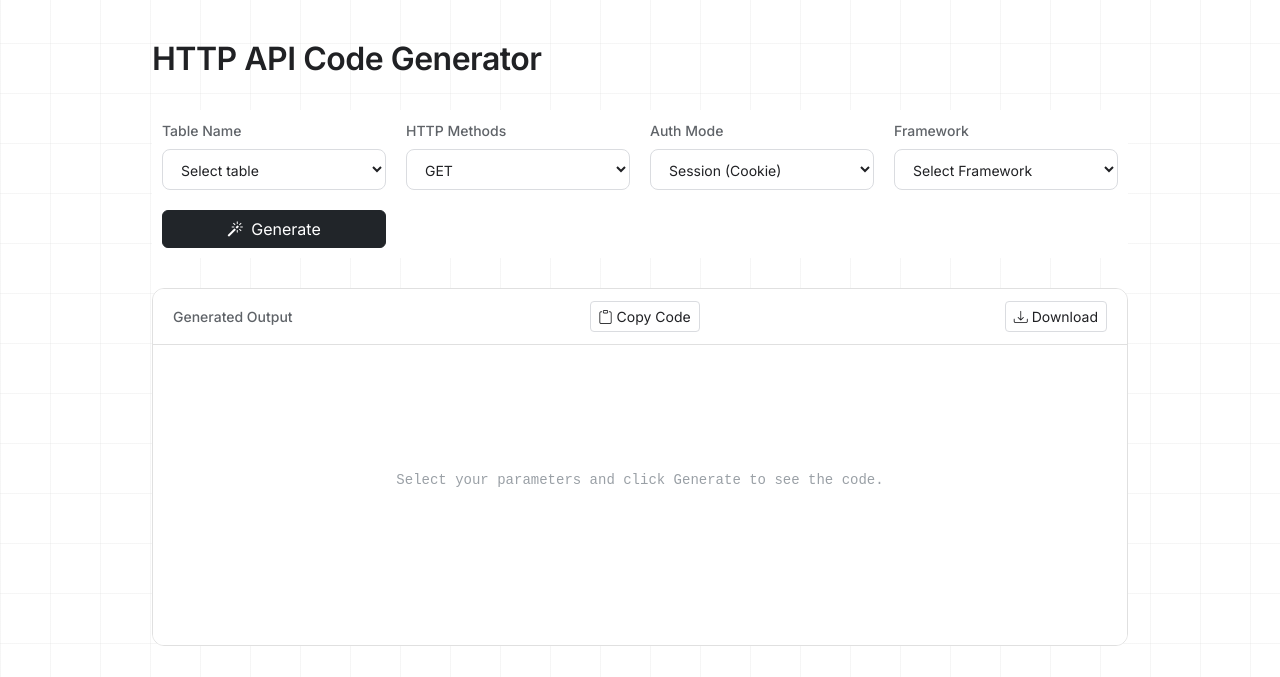
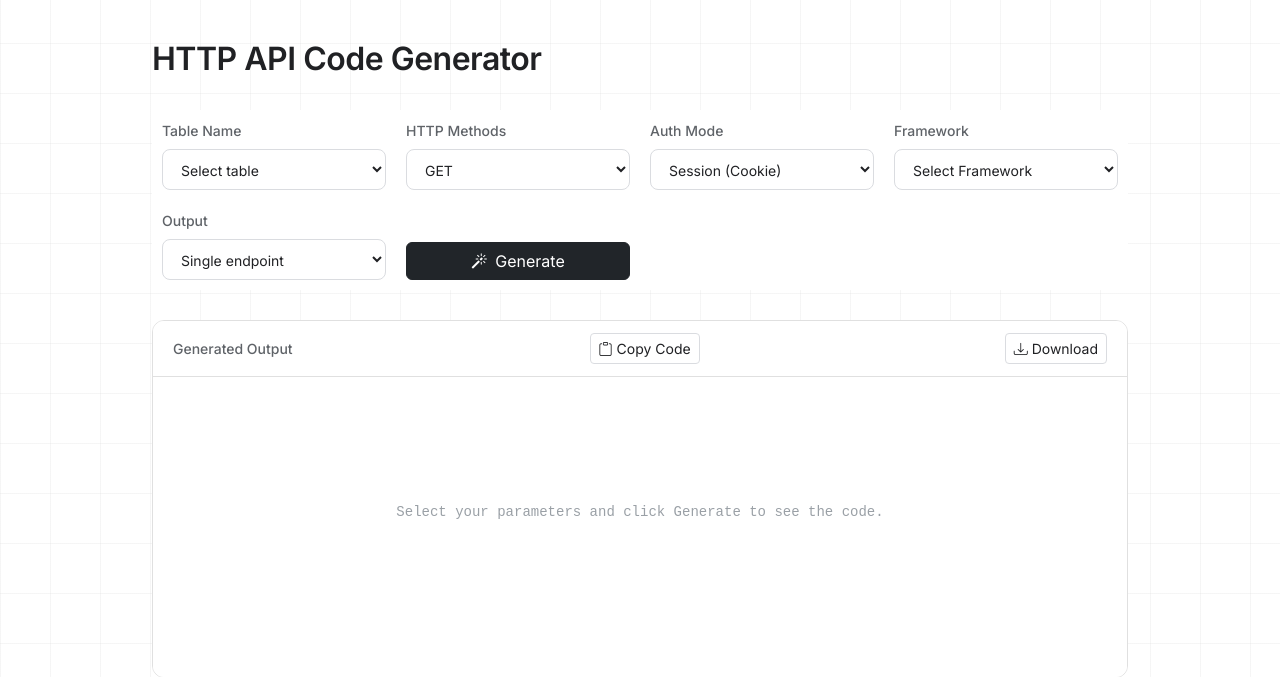
Before and after one commit to 22f3002244/Redirect, a Flask app: page /generate in a window 1280 px wide. Shown: the part 57-734 px from the top of the page. Run offline with Flask 3, Linux system fonts and the light colour scheme; some libraries are stand-ins or nearby versions.

Commit message:
Add CRUD and test generation modes
Co-authored-by: Copilot App <223556219+Copilot@users.noreply.github.com>

```diff
--- a/routes/route.py
+++ b/routes/route.py
@@ -33,6 +33,7 @@ SUPPORTED_AUTH_MODES = {
     "OAuth (Google/GitHub login)",
     "API Keys",
 }
+SUPPORTED_OUTPUT_MODES = {"endpoint", "crud", "tests"}
 SAMPLE_SCHEMA = """CREATE TABLE users (
     id INT PRIMARY KEY,
     username VARCHAR(50) NOT NULL,
@@ -128,13 +129,21 @@ def schema_for_table(file_content, file_extension, table_name):
     return file_content
 
 
-def generate_api_code_with_gemini(table_name, method, auth_mode, language, file_content):
+def generate_api_code_with_gemini(
+    table_name, method, auth_mode, language, file_content, output_mode="endpoint"
+):
     if len(file_content) > MAX_AI_INPUT_SIZE:
         raise GeminiError(
             "This schema is too large to process on the free-tier server. "
             "Please upload a schema smaller than 200,000 characters."
         )
-    prompt = f"""You are an expert backend developer. Generate a production-ready API endpoint function.
+    mode_instructions = {
+        "endpoint": "Generate one endpoint function for the requested HTTP method.",
+        "crud": "Generate a complete CRUD module for this table with functions for GET, POST, PUT, PATCH, and DELETE.",
+        "tests": "Generate the endpoint function followed by focused tests for it using the framework's standard test tooling.",
+    }[output_mode]
+    prompt = f"""You are an expert backend developer.
+{mode_instructions}
 Table: {table_name}
 HTTP Method: {method}
 Authentication: {auth_mode}
@@ -274,12 +283,15 @@ def generate_code():
     method = data.get("method")
     auth_mode = data.get("auth_mode")
     language = data.get("language")
+    output_mode = data.get("output_mode", "endpoint")
     project = session_project()
 
     if not all([table_name, method, auth_mode, language]):
         return jsonify({"success": False, "error": "Missing required parameters"}), 400
     if method not in SUPPORTED_METHODS or auth_mode not in SUPPORTED_AUTH_MODES:
         return jsonify({"success": False, "error": "Invalid method or authentication mode"}), 400
+    if output_mode not in SUPPORTED_OUTPUT_MODES:
+        return jsonify({"success": False, "error": "Invalid output mode"}), 400
     if not project:
         return jsonify({"success": False, "error": "Project not found or session expired"}), 404
     known_tables = project.extracted_tables or extract_tables_deterministically(
@@ -297,7 +309,7 @@ def generate_code():
     schema_context = schema_for_table(project.file_content, project.file_extension, table_name)
     cache_key = hashlib.sha256(
         "|".join([
-            schema_context, table_name, method, auth_mode, language
+            schema_context, table_name, method, auth_mode, language, output_mode
         ]).encode("utf-8")
     ).hexdigest()
     cache_available = "generation_cache" in inspect(db.engine).get_table_names()
@@ -311,13 +323,14 @@ def generate_code():
             "success": True,
             "code": cached.code,
             "language": cached.language,
+            "output_mode": output_mode,
             "syntax_valid": cached.syntax_valid,
             "cached": True,
         }), 200
 
     try:
         code = generate_api_code_with_gemini(
-            table_name, method, auth_mode, language, schema_context
+            table_name, method, auth_mode, language, schema_context, output_mode
         )
     except GeminiError as exc:
         return jsonify({"success": False, "error": str(exc)}), 502
@@ -331,6 +344,7 @@ def generate_code():
                 "success": True,
                 "code": code,
                 "language": language,
+                "output_mode": output_mode,
                 "syntax_valid": syntax_valid,
                 "cached": False,
             }), 200
@@ -347,6 +361,7 @@ def generate_code():
         "success": True,
         "code": code,
         "language": language,
+        "output_mode": output_mode,
         "syntax_valid": syntax_valid,
         "cached": False,
     }), 200
--- a/templates/generator.html
+++ b/templates/generator.html
@@ -308,6 +308,15 @@
                     </select>
                 </div>
 
+                <div>
+                    <label class="label">Output</label>
+                    <select class="select" id="outputMode">
+                        <option value="endpoint">Single endpoint</option>
+                        <option value="crud">Full CRUD module</option>
+                        <option value="tests">Endpoint + tests</option>
+                    </select>
+                </div>
+
                 <div class="d-flex align-items-end">
                     <button id="generateBtn" class="btn btn-dark w-100">
                         <i class="bi bi-magic pe-2"></i>Generate
@@ -376,6 +385,7 @@
                 const method = document.getElementById('httpMethod').value;
                 const auth = document.getElementById('authMode').value;
                 const lang = document.getElementById('language').value;
+                const outputMode = document.getElementById('outputMode').value;
 
                 if (!table || !method) {
                     showNotification("Please select a table and method first!", 'error');
@@ -411,6 +421,7 @@
                             method: method,
                             auth_mode: auth,
                             language: lang,
+                            output_mode: outputMode,
                         })
                     });
 
```
Also changed, not shown: test/test_routes.py (+36 -0 lines), README.md.
